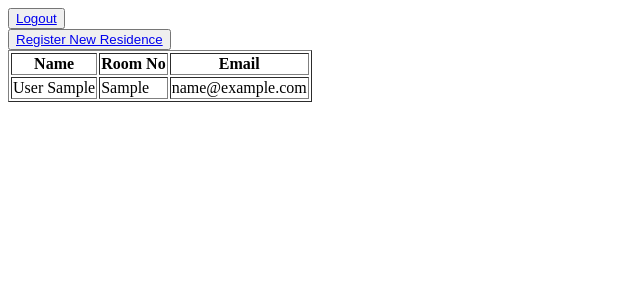
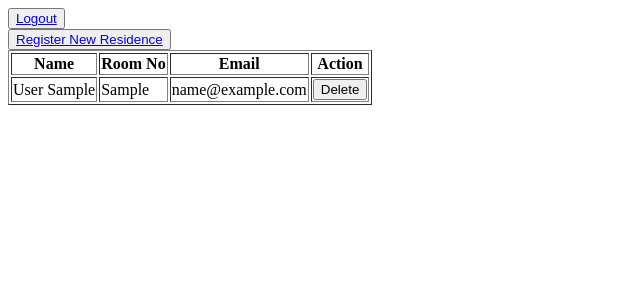
Before and after one commit to JoelQian/cits5506, a Flask app: page /residence_list in a window 1280 px wide. Shown: the top 300 px of the page, without its empty margins (0-640 px from the left). Run offline with Flask 3, Linux system fonts and the light colour scheme; tables that the repository leaves empty hold one stand-in row (values such as "Sample post").

Commit message:
你的提交信息

```diff
--- a/app/routes.py
+++ b/app/routes.py
@@ -98,6 +98,7 @@ def residence_list_data():
     return format:
     [
         {
+            "id": 1
             "email": "23424251@student.uwa.edu.au",
             "name": "Z Zehua",
             "room_no": "222"
@@ -109,8 +110,20 @@ def residence_list_data():
     residence_list = []
     for residence in residences:
         residence_list.append({
+            'id': residence.id,
             'name': residence.last_name + ' ' + residence.first_name,
             'room_no': residence.room_no,
             'email': residence.email
         })
     return jsonify(residence_list)
+
+@login_required
+@app.route('/delete_residence/<int:residence_id>', methods=['POST'])
+def delete_residence(residence_id):
+    """
+    delete the residence with residence_id
+    """
+    residence = Residence.query.get_or_404(residence_id)
+    db.session.delete(residence)
+    db.session.commit()
+    return jsonify({'message': 'Residence deleted successfully'}), 201
--- a/app/static/residence_list.js
+++ b/app/static/residence_list.js
@@ -4,19 +4,31 @@ $(document).ready(function() {
         url: '/residence_list_data',
         method: 'GET',
         success: function(data) {
-            // Create table header
-            var table = '<table border="1"><thead><tr><th>Name</th><th>Room No</th><th>Email</th></tr></thead><tbody>';
+            var table = '<table border="1"><thead><tr><th>Name</th><th>Room No</th><th>Email</th><th>Action</th></tr></thead><tbody>';
 
-            // Loop through the list and append rows to the table
             for (var i = 0; i < data.length; i++) {
-                table += '<tr><td>' + data[i].name + '</td><td>' + data[i].room_no + '</td><td>' + data[i].email + '</td></tr>';
+                table += '<tr id="row-' + data[i].id + '"><td>' + data[i].name + '</td><td>' + data[i].room_no + '</td><td>' + data[i].email + '</td>';
+                table += '<td><button class="delete-button" data-id="'+ data[i].id +'">Delete</button></td></tr>';
             }
 
-            // Close table tags
             table += '</tbody></table>';
+            $('#list_residence').html(table);
 
-            // Append table to the list_residence div
-            $('#list_residence').html(table);
+            $('.delete-button').click(function() {
+                var id = $(this).data('id');
+                $.ajax({
+                    url: '/delete_residence/' + id,
+                    method: 'POST',
+                    success: function(response) {
+                        // Remove the row from the table
+                        $('#row-' + id).remove();
+                        alert('Deleted successfully');
+                    },
+                    error: function() {
+                        alert('An error occurred');
+                    }
+                });
+            });
         }
     });
 });
--- a/app/templates/residence_list.html
+++ b/app/templates/residence_list.html
@@ -9,7 +9,6 @@
     <br>
     <!-- Register new residence button -->
     <button><a href="{{ url_for('residence_info') }}">Register New Residence</a></button>
-    <br>
     <div id="list_residence"></div>
 
     <script src="{{ url_for('static', filename='residence_list.js') }}"></script>
```
